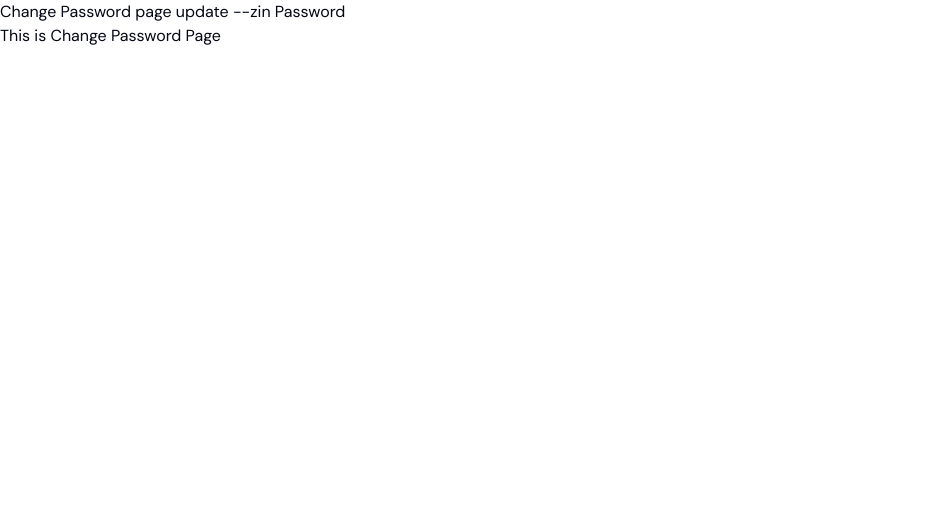
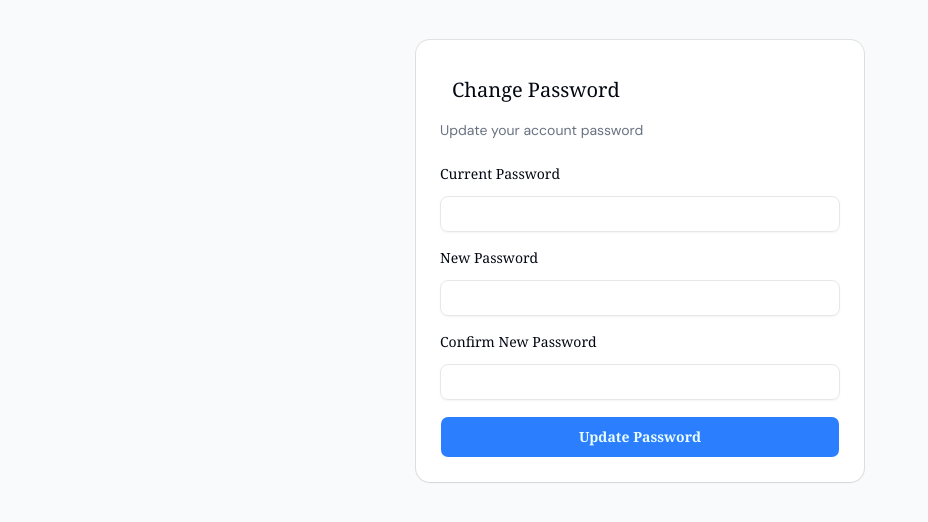
Before and after one commit to Schuffle20/next-team-practice, a Next.js app: page /dashboard/profile/change-password in a window 1280 px wide. Shown: the top 522 px of the page, without its empty margins (0-928 px from the left). Built offline with nearby package versions, Linux system fonts and the light colour scheme.

Commit message:
fix : profile update again

```diff
--- a/app/dashboard/profile/change-password/page.tsx
+++ b/app/dashboard/profile/change-password/page.tsx
@@ -1,8 +1,68 @@
+
+"use client"
+import { Card, CardContent, CardHeader, CardTitle, CardDescription } from "@/components/ui/card"
+import { Input } from "@/components/ui/input"
+import { Label } from "@/components/ui/label"
+import { Button } from "@/components/ui/button"
+import { useState } from "react"
+
 export default function ChangePasswordPage() {
+  const [currentPassword, setCurrentPassword] = useState("")
+  const [newPassword, setNewPassword] = useState("")
+  const [confirmPassword, setConfirmPassword] = useState("")
 
-  return <div>
-    <h1>Change Password page update --zin Password </h1>
-    <p>This is Change Password Page</p>
-  </div>;
+  const handleChangePassword = () => {
+    if (newPassword !== confirmPassword) {
+      alert("New passwords do not match!")
+      return
+    }
 
+    alert("Password changed successfully!")
+  }
+
+  return (
+    <div className="min-h-screen bg-gray-50 flex justify-center items-start p-10">
+      <Card className="w-full max-w-md">
+        <CardHeader>
+          <CardTitle className="p-3 justify-center items-center font-serif text-xl">Change Password</CardTitle>
+          <CardDescription>Update your account password</CardDescription>
+        </CardHeader>
+        <CardContent className="space-y-4 ">
+          <div>
+            <Label htmlFor="current" className="font-serif text-sm mb-3 ">Current Password</Label>
+            <Input
+              id="current"
+              type="password"
+              value={currentPassword}
+              onChange={(e) => setCurrentPassword(e.target.value)}
+            />
+          </div>
+
+          <div>
+            <Label htmlFor="new" className="font-serif text-sm mb-3 ">New Password</Label>
+            <Input
+              id="new"
+              type="password"
+              value={newPassword}
+              onChange={(e) => setNewPassword(e.target.value)}
+            />
+          </div>
+
+          <div>
+            <Label htmlFor="confirm" className="font-serif text-sm mb-3 ">Confirm New Password</Label>
+            <Input
+              id="confirm"
+              type="password"
+              value={confirmPassword}
+              onChange={(e) => setConfirmPassword(e.target.value)}
+            />
+          </div>
+
+          <Button className="w-full p-5 font-serif bg-blue-500 font-bold" onClick={handleChangePassword}>
+            Update Password
+          </Button>
+        </CardContent>
+      </Card>
+    </div>
+  )
 }
--- a/app/dashboard/profile/edit-profile/page.tsx
+++ b/app/dashboard/profile/edit-profile/page.tsx
@@ -1,6 +1,48 @@
+"use client"
+import { Card, CardContent, CardHeader, CardTitle, CardDescription } from "@/components/ui/card"
+import { Input } from "@/components/ui/input"
+import { Label } from "@/components/ui/label"
+import { Button } from "@/components/ui/button"
+import { useState } from "react"
+
 export default function EditProfilePage() {
-  return <div>
-    <h1>Edit Profile page update --zinmar edit</h1>
-    <p>This is edit profile </p>
-     </div>;
+  const [name, setName] = useState("Mg Mg")
+  const [email, setEmail] = useState("mg.mg@example.com")
+  const [bio, setBio] = useState("Passionate developer. Loves React, Next.js, shadcn UI.")
+
+  const handleSave = () => {
+
+    alert("Profile updated!")
+  }
+
+  return (
+    <div className="min-h-screen bg-gray-50 flex justify-center items-start p-10">
+      <Card className="w-full max-w-md">
+        <CardHeader>
+          <CardTitle className="w-full justify-center items-center font-serif text-2xl p-4">Edit Profile</CardTitle>
+          <CardDescription className="font-serif ">Update your account information</CardDescription>
+        </CardHeader>
+        <CardContent className="space-y-4">
+          <div>
+            <Label htmlFor="name" className="font-serif text-sm mb-2">Name</Label>
+            <Input className="text-gray-400" id="name" value={name} onChange={(e) => setName(e.target.value)} />
+          </div>
+
+          <div>
+            <Label htmlFor="email" className="font-serif text-sm mb-2">Email</Label>
+            <Input className="text-gray-400 text-sm" id="email" type="email" value={email} onChange={(e) => setEmail(e.target.value)} />
+          </div>
+
+          <div>
+            <Label htmlFor="bio" className="font-serif text-sm mb-2">Bio</Label>
+            <Input className="text-gray-400 text-sm" id="bio" value={bio} onChange={(e) => setBio(e.target.value)} />
+          </div>
+
+
+
+          <Button className="w-full font-serif font-bold p-5 bg-blue-500 " onClick={handleSave}>Save Changes</Button>
+        </CardContent>
+      </Card>
+    </div>
+  )
 }
--- a/app/dashboard/profile/layout.tsx
+++ b/app/dashboard/profile/layout.tsx
@@ -1,3 +1,4 @@
+
 export default function RootLayout({
   children,
 }: Readonly<{
--- a/app/dashboard/profile/page.tsx
+++ b/app/dashboard/profile/page.tsx
@@ -1,6 +1,44 @@
+import { Card, CardContent, CardHeader, CardTitle } from "@/components/ui/card"
+import { Button } from "@/components/ui/button";
+
+import { Input } from "@/components/ui/input"
+import { Label } from "@/components/ui/label";
+
+
+
 export default function ProfilePage() {
-  return <div>
-    <h1>Profile page update again --zinmar</h1>
-    <p>this is profile page</p>
-  </div>;
+  return (
+    <div className="min-h-screen bg-muted/40 flex items-center justify-center p-10">
+      <Card className="w-full max-w-xl rounded-2xl shadow-md  ">
+        <CardHeader className="flex flex-col items-center gap-3">
+
+          <CardTitle className="text-xl font-serif">My Profile</CardTitle>
+        </CardHeader>
+
+        <CardContent className="space-y-6 ">
+          <div className="grid grid-cols-1 md:grid-cols-2 mb-3 gap-4">
+            <div className="space-y-2">
+              <Label htmlFor="name">Full Name</Label>
+              <Input id="name" placeholder="mg mg" />
+            </div>
+
+            <div className="space-y-2 mb-3">
+              <Label htmlFor="email">Email</Label>
+              <Input id="email" type="email" placeholder="example@gmail.com" />
+            </div>
+          </div>
+
+          <div className="space-y-2 mb-3">
+            <Label htmlFor="bio">Bio</Label>
+            <Input id="bio" placeholder="Short description about yourself" />
+          </div>
+
+          <div className="flex justify-end gap-3">
+            <Button variant="outline">Cancel</Button>
+            <Button>Save Changes</Button>
+          </div>
+        </CardContent>
+      </Card>
+    </div>
+  )
 }
```
